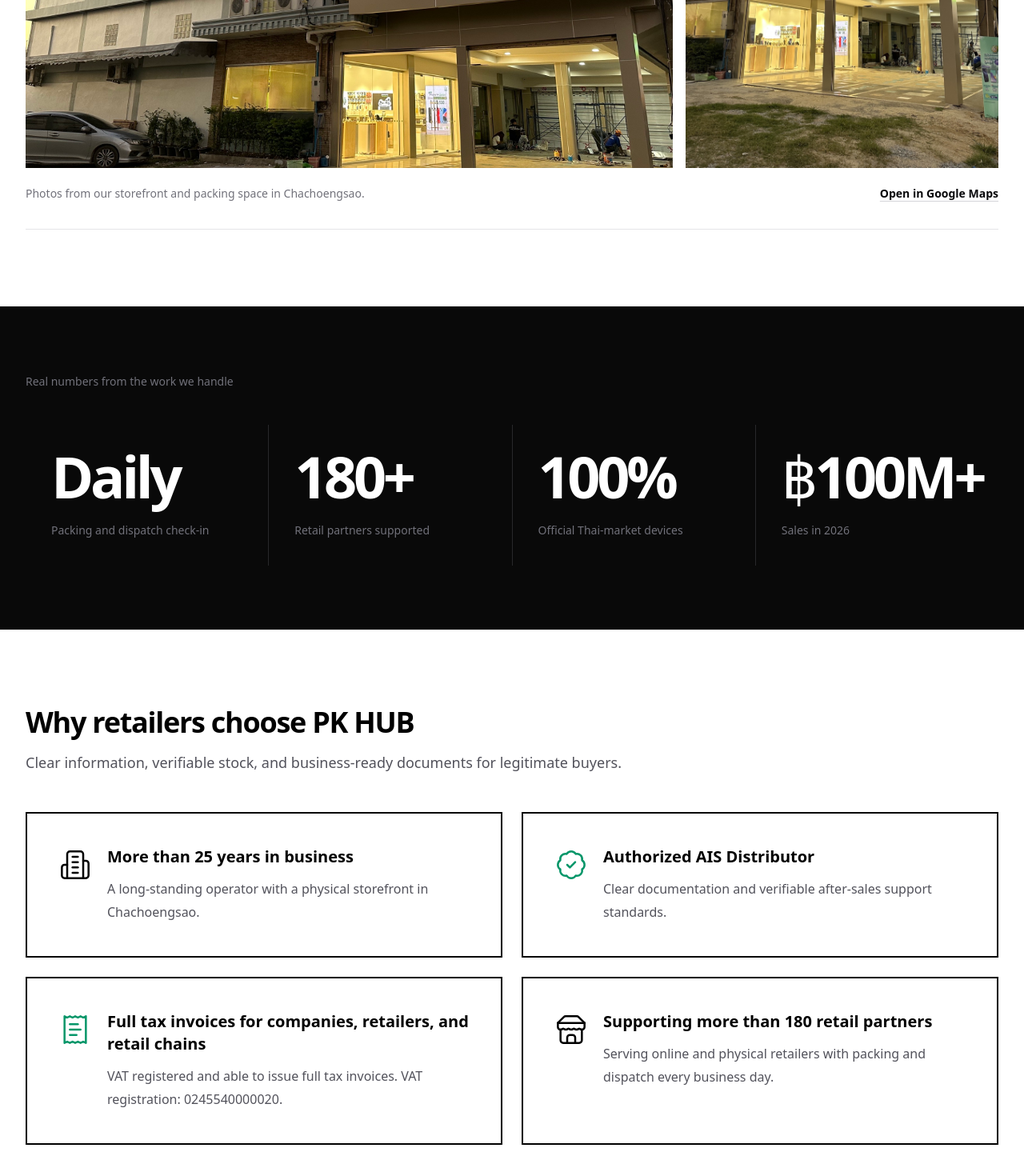
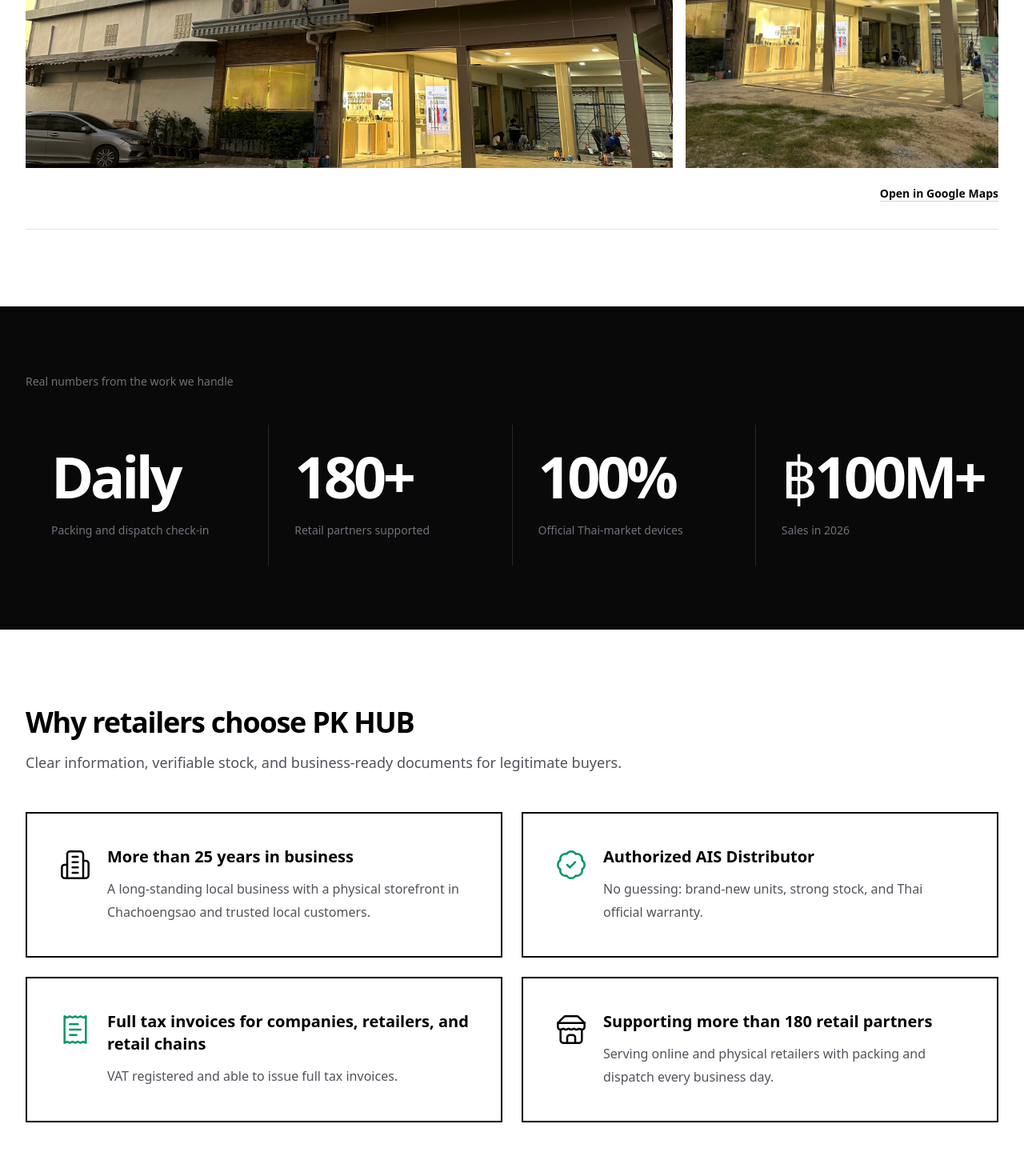
Before and after one commit to deucetrk/pk-hub, a React (Vite) app in the folder website/: page /en in a window 1280 px wide. Shown: the part 2048-3518 px from the top of the page at 80% size. Built offline with nearby package versions, Linux system fonts and the light colour scheme; a web font is replaced by a local one.

Commit message:
Apply proof and trust copy edits

```diff
--- a/website/src/pages/home/ContactSection.tsx
+++ b/website/src/pages/home/ContactSection.tsx
@@ -12,7 +12,7 @@
     {
       label: isThai ? 'ที่อยู่' : 'Address',
       value: isThai ? '72/29-30 ถ.ศุขประยูร ฉะเชิงเทรา' : '72/29-30 Sukprayoon Rd, Chachoengsao',
-      href: 'https://maps.google.com/?q=72/29-30+ถนนศุขประยูร+ต.หน้าเมือง+อ.เมือง+จ.ฉะเชิงเทรา+24000',
+      href: 'https://maps.app.goo.gl/uW4TCkzRHMe59yS19',
       icon: MapPinned,
     },
   ]
--- a/website/src/pages/home/ProofSection.tsx
+++ b/website/src/pages/home/ProofSection.tsx
@@ -68,10 +68,9 @@
           </figure>
         </div>
 
-        <div className="mt-5 flex flex-col gap-3 border-b border-zinc-200 pb-8 text-sm leading-6 text-zinc-500 sm:flex-row sm:items-center sm:justify-between">
-          <span>{isThai ? 'ภาพจากหน้าร้านและโกดังของเราในฉะเชิงเทรา' : 'Photos from our storefront and packing space in Chachoengsao.'}</span>
+        <div className="mt-5 flex flex-col gap-3 border-b border-zinc-200 pb-8 text-sm leading-6 text-zinc-500 sm:flex-row sm:items-center sm:justify-end">
           <a
-            href="https://maps.google.com/?q=72/29-30+ถนนศุขประยูร+ต.หน้าเมือง+อ.เมือง+จ.ฉะเชิงเทรา+24000"
+            href="https://maps.app.goo.gl/uW4TCkzRHMe59yS19"
             target="_blank"
             rel="noreferrer"
             className="font-bold text-zinc-950 underline decoration-zinc-300 underline-offset-4 hover:decoration-zinc-950"
--- a/website/src/pages/home/TrustSection.tsx
+++ b/website/src/pages/home/TrustSection.tsx
@@ -23,7 +23,7 @@
             <div>
               <div className="text-xl font-black">{isThai ? 'ดำเนินธุรกิจมากกว่า 25 ปี' : 'More than 25 years in business'}</div>
               <div className="mt-3 text-base leading-[1.8] text-zinc-600">
-                {isThai ? 'มีหน้าร้านจริงในฉะเชิงเทรา และทำธุรกิจในพื้นที่มายาวนาน' : 'A long-standing operator with a physical storefront in Chachoengsao.'}
+                {isThai ? 'มีหน้าร้านในฉะเชิงเทรา ทำธุรกิจในพื้นที่มายาวนาน ลูกค้าในพื้นที่ไว้ใจมากมาย' : 'A long-standing local business with a physical storefront in Chachoengsao and trusted local customers.'}
               </div>
             </div>
           </div>
@@ -34,7 +34,7 @@
             <div>
               <div className="text-xl font-black">{isThai ? 'ผู้จัดจำหน่ายที่ได้รับอนุญาตจาก AIS' : 'Authorized AIS Distributor'}</div>
               <div className="mt-3 text-base leading-[1.8] text-zinc-600">
-                {isThai ? 'ทำงานแบบธุรกิจจริง เอกสารชัดเจน และดูแลหลังการขายในมาตรฐานที่ตรวจสอบได้' : 'Clear documentation and verifiable after-sales support standards.'}
+                {isThai ? 'ไม่ต้องลุ้น เครื่องใหม่มือหนึ่ง สต็อกแน่น ประกันศูนย์ไทย' : 'No guessing: brand-new units, strong stock, and Thai official warranty.'}
               </div>
             </div>
           </div>
@@ -47,7 +47,7 @@
                 {isThai ? 'พร้อมเอกสารบัญชีสำหรับบริษัท ร้านค้าปลีก และเชนร้านค้า' : 'Full tax invoices for companies, retailers, and retail chains'}
               </div>
               <div className="mt-3 text-base leading-[1.8] text-zinc-600">
-                {isThai ? 'จดทะเบียน VAT และออกใบกำกับภาษีเต็มรูปแบบ เลขทะเบียน VAT: 0245540000020' : 'VAT registered and able to issue full tax invoices. VAT registration: 0245540000020.'}
+                {isThai ? 'จดทะเบียน VAT และออกใบกำกับภาษีเต็มรูปแบบได้' : 'VAT registered and able to issue full tax invoices.'}
               </div>
             </div>
           </div>
```
